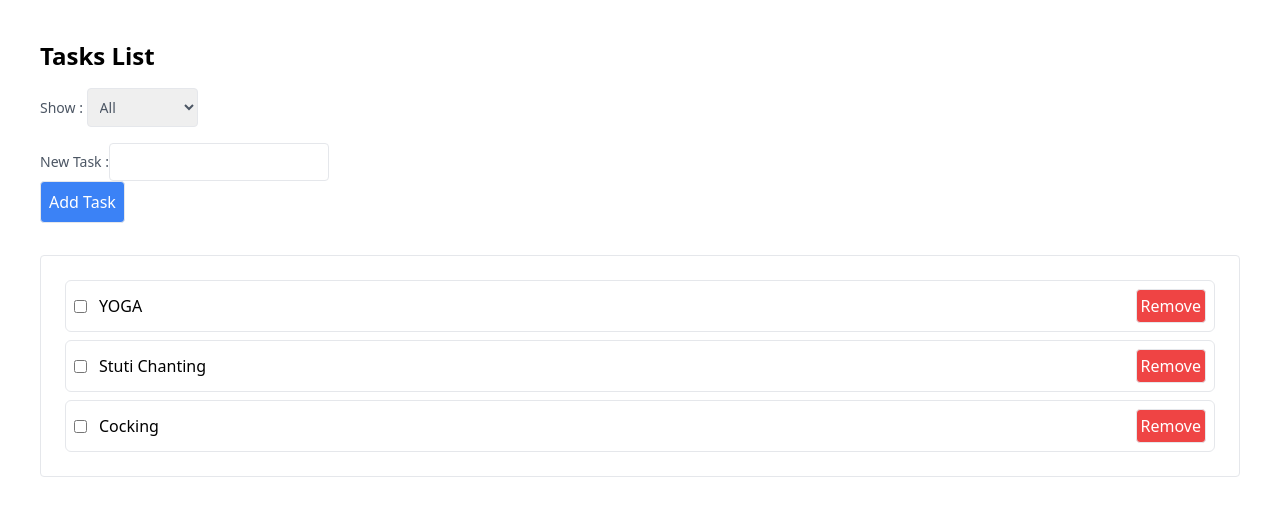
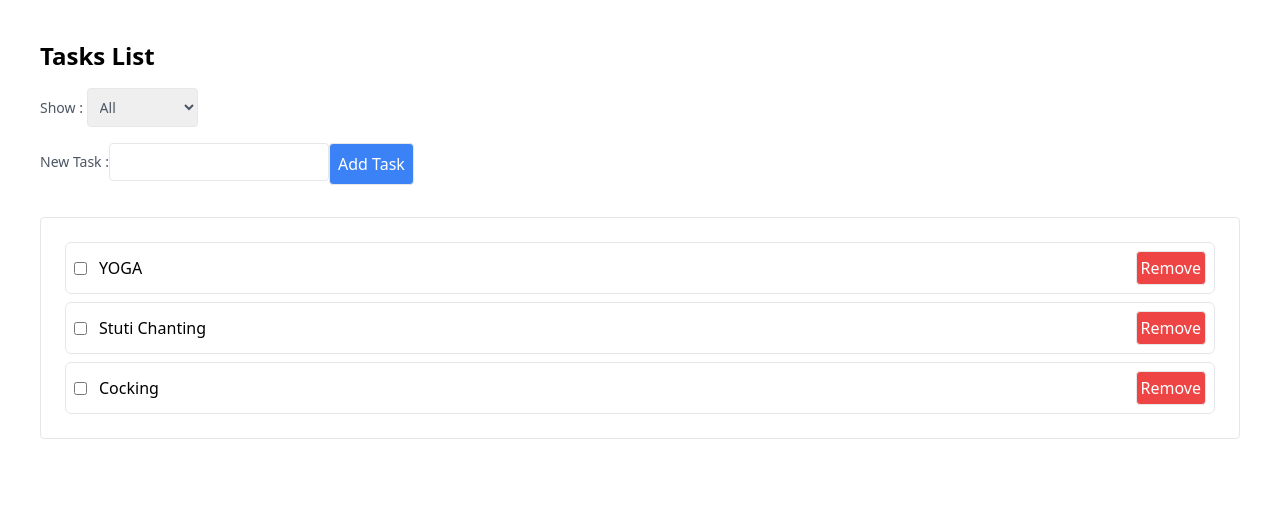
Before and after one commit to Umesh-Singadi/to-do-list, a React (Vite) app: page / in a window 1280 px wide. Shown: the top 516 px of the page. Built offline with nearby package versions, Linux system fonts and the light colour scheme.

Commit message:
Add CSS to input

```diff
--- a/src/App.jsx
+++ b/src/App.jsx
@@ -47,7 +47,7 @@ function App() {
           </select>
         </label>
       </div>
-      <div className="mb-8">
+      <div className="mb-8 flex">
         <label className="block text-sm font-medium text-gray-600">
           New Task :
           <input
```
